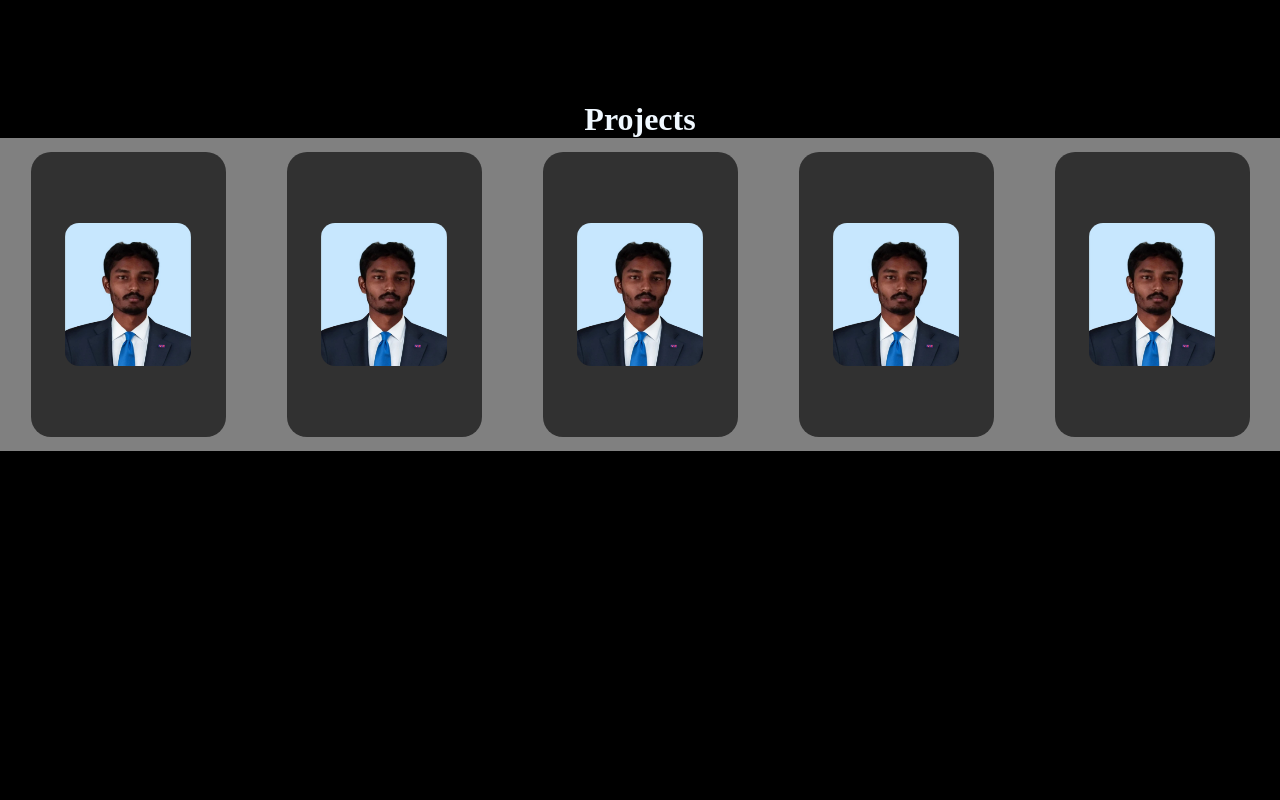
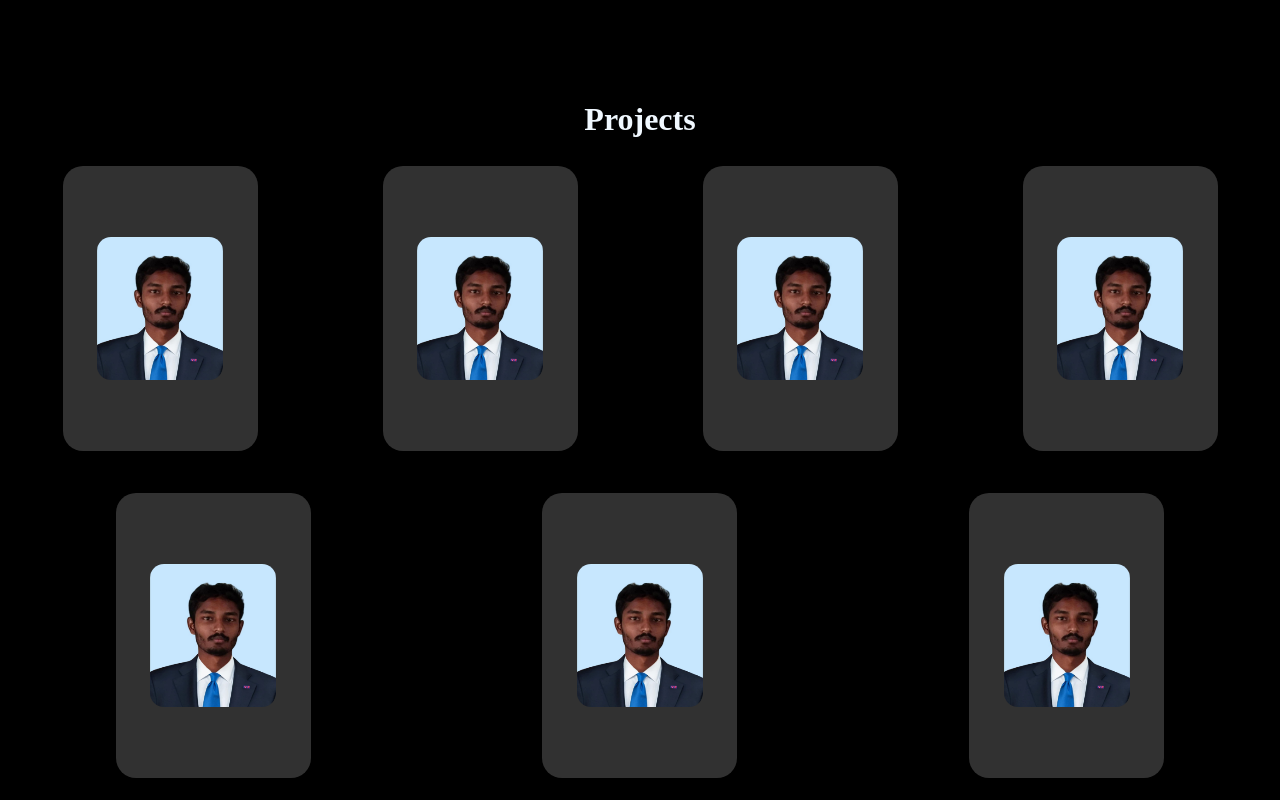
Before and after one commit to Paramesh-Kumar-2004/VP_Portfolio-2, a React (Create React App) app: page / in a window 1280 px wide. Shown: the part 2420-3220 px from the top of the page. Built offline with nearby package versions, Linux system fonts and the light colour scheme.

Commit message:
Updating The Projects Styles(CSS)

```diff
--- a/src/Components/Projects.jsx
+++ b/src/Components/Projects.jsx
@@ -14,6 +14,8 @@ function Projects() {
         <Projects_Component ProjectName='OTA' Project_ID='OTA' Description='Over The Air' />
         <Projects_Component ProjectName='OTA' Project_ID='OTA' Description='Over The Air' />
         <Projects_Component ProjectName='OTA' Project_ID='OTA' Description='Over The Air' />
+        <Projects_Component ProjectName='OTA' Project_ID='OTA' Description='Over The Air' />
+        <Projects_Component ProjectName='OTA' Project_ID='OTA' Description='Over The Air' />
       </div>
     </div>
   )
--- a/src/Components/Projects/Projects_Component.jsx
+++ b/src/Components/Projects/Projects_Component.jsx
@@ -6,11 +6,14 @@ import VP from "../../Images/VP.jpeg";
 
 function Projects_Component({ ProjectName = "Name None", Project_ID = "None", Description = "Summary None" }) {
     return (
-        <div className="card"   >
-            <img className="img"  src={VP} alt="Not" width={126} height={200} />
-            <div className="textBox">
-                <p className="text head">{ProjectName}</p>
-                <p className="text price">{Description}</p>
+
+        <div id='Main_Card'>
+            <div className="card"   >
+                <img className="img" src={VP} alt="Not" width={126} height={200} />
+                <div className="textBox">
+                    <p className="text head">{ProjectName}</p>
+                    <p className="text price">{Description}</p>
+                </div>
             </div>
         </div>
     );
--- a/src/Styles/Projects.css
+++ b/src/Styles/Projects.css
@@ -4,14 +4,28 @@
 }
 
 
-#Projects_List{
+
+
+
+/* Project_Component.jsx */
+
+#Main_Card {
     display: flex;
-    background: gray;
+    flex-wrap: wrap;
+    justify-content: center;
+    min-width: 14vw;
+    width: 24vw;
+    margin-top: 14px;
+}
+
+
+#Projects_List {
+    display: flex;
+    flex-wrap: wrap;
     justify-content: space-around;
 }
 
 
-/* Project_Component.jsx */
 .card {
     width: 195px;
     height: 285px;
```
